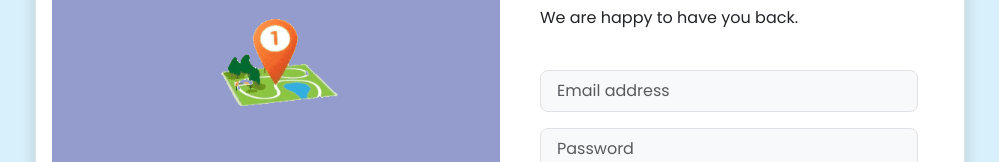
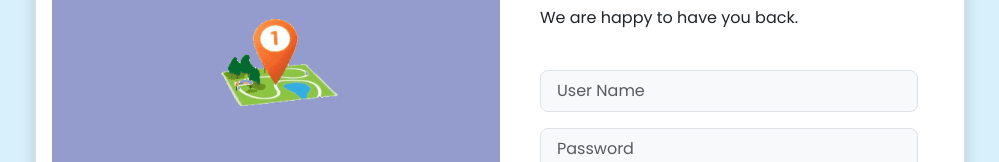
Before and after one commit to Anirban-Manna-10/Doctor-Appointment-Application, an Angular app: page /login in a window 1280 px wide. Shown: the part 269-431 px from the top of the page, without its empty margins (140-1139 px from the left). Built offline with nearby package versions, Linux system fonts and the light colour scheme.

Commit message:
Updating Home page

```diff
--- a/src/app/home/home.component.css
+++ b/src/app/home/home.component.css
@@ -54,7 +54,7 @@
     --fs-6: 1.4rem;
     --fs-7: 1.3rem;
 
-    --fw-500: 500;
+    --fw-500: 400;
     --fw-600: 600;
 
     /**
--- a/src/app/home/home.component.html
+++ b/src/app/home/home.component.html
@@ -13,7 +13,7 @@
       <nav class="navbar" data-navbar>
         <div class="wrapper">
           <a href="#" class="logo" style="display: flex; gap: 10px; align-items: center; font-size: 24px;">
-            <img src="../../assets/Logo.png" width="40" height="50" alt="EduWeb logo">MediTalk
+            <img src="../../assets/Logo.png" width="40" height="50" alt="MediTalk logo">MediTalk
           </a>
           <button class="nav-close-btn" aria-label="close menu" data-nav-toggler>
             <i class="bi bi-arrow-bar-left" aria-hidden="true"></i>
--- a/src/app/login/login.component.html
+++ b/src/app/login/login.component.html
@@ -20,7 +20,7 @@
                         <p>We are happy to have you back.</p>
                     </div>
                     <div class="input-group mb-3">
-                        <input type="email" class="form-control form-control-lg bg-light fs-6" placeholder="Email address" required email [(ngModel)]="loginObj.EmailId" name="EmailId">
+                        <input type="email" class="form-control form-control-lg bg-light fs-6" placeholder="User Name" required email [(ngModel)]="loginObj.EmailId" name="EmailId">
                     </div>
 
                     <div class="input-group mb-1">
--- a/src/app/sign-up/sign-up.component.html
+++ b/src/app/sign-up/sign-up.component.html
@@ -60,6 +60,9 @@
             <small id="validationpass" class="invalid-feedback">Password doesn't match</small>
           </div>
         </div>
+        <div class="row">
+          <small>Don't have an account? <a [routerLink]="['/login']" style="color: rgb(71, 122, 189); cursor: pointer;">login</a></small>
+        </div>
         <!-- Submit button -->
         <div class="button">
           <input type="submit" value="Register">
```
